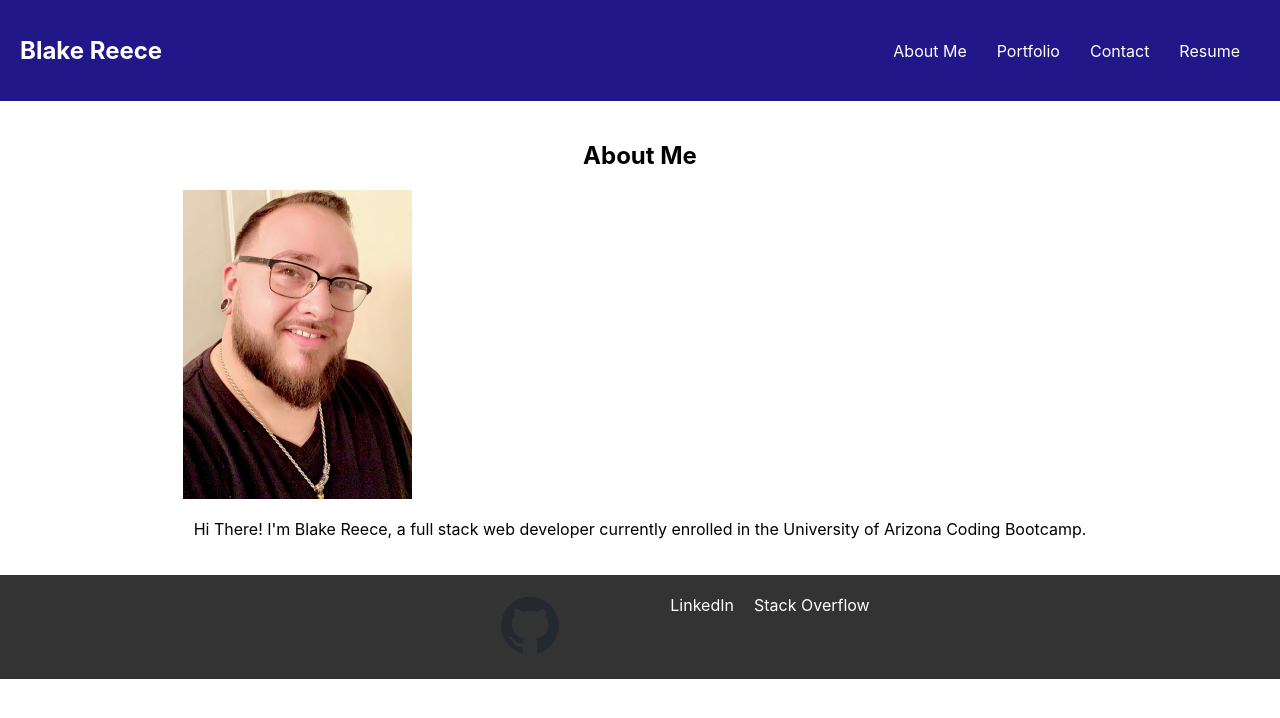
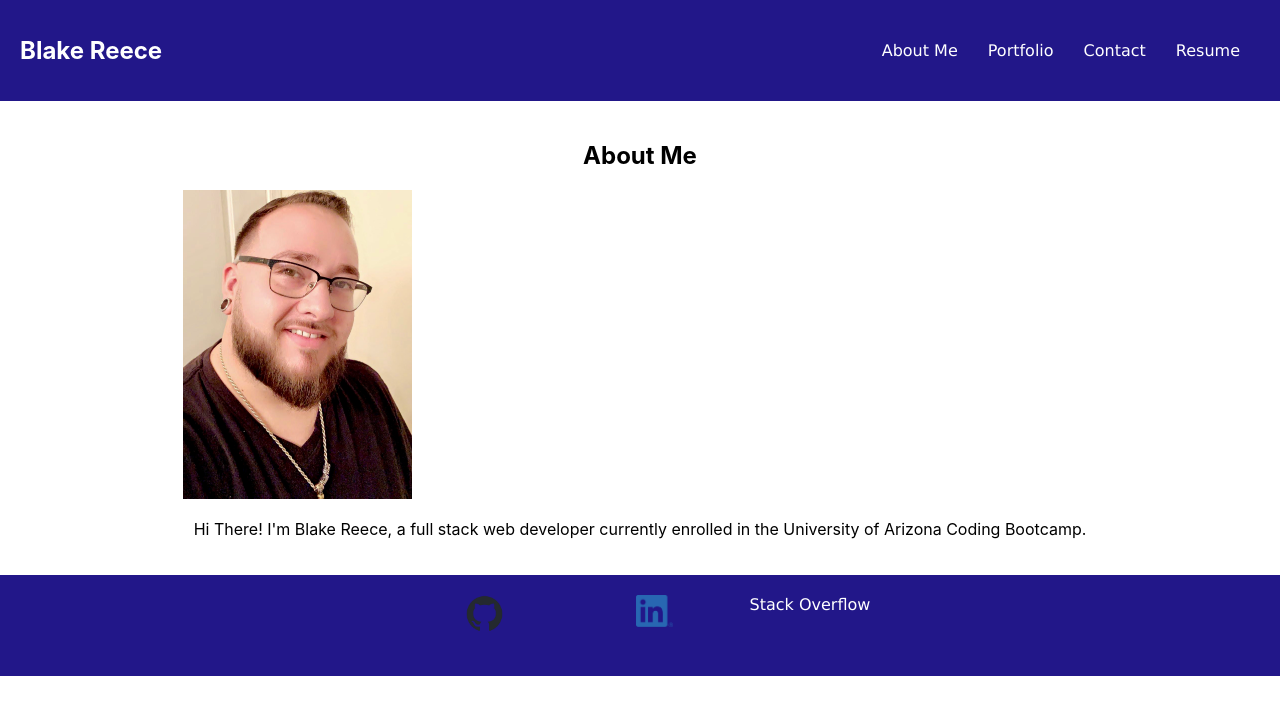
Before and after one commit to BlakeReece3/React-Portfolio, a React (Create React App) app in the folder portfolio/: page / in a window 1280 px wide. Shown: the top 718 px of the page. Built offline with nearby package versions, Linux system fonts and the light colour scheme.

Commit message:
added logos, changed css

```diff
--- a/portfolio/src/components/Footer.js
+++ b/portfolio/src/components/Footer.js
@@ -4,8 +4,8 @@ const Footer = () => {
   return (
     <footer>
       <ul>
-        <li><a href="https://github.com/BlakeReece3"><img src={require('../photos/github-mark.png')} alt="GitHub" /></a></li>
-        <li><a href="https://linkedin.com">LinkedIn</a></li>
+        <li><a href="https://github.com/BlakeReece3"><img src={require('../photos/github-mark.png')} alt="GitHub" className='logo'/></a></li>
+        <li><a href="https://www.linkedin.com/in/blake-reece"><img src={require('../photos/LI-In-Bug.png')} alt="LinkedIn" className='logo'/></a></li>
         <li><a href="https://stackoverflow.com">Stack Overflow</a></li>
       </ul>
     </footer>
--- a/portfolio/src/components/assets/Footer.css
+++ b/portfolio/src/components/assets/Footer.css
@@ -1,5 +1,5 @@
 footer {
-    background-color: #333;
+    background-color:  #221789;
     color: #fff;
     padding: 20px;
     text-align: center;
@@ -15,6 +15,7 @@ footer {
 
   li {
     margin: 0 10px;
+    font-family: Verdana, Geneva, Tahoma, sans-serif;
   }
 
   a {
@@ -25,3 +26,10 @@ footer {
   a:hover {
     color: #ffcc00;
   }
+
+  .logo {
+    width: 150px;
+      height: auto;
+      margin-bottom: 20px;
+      cursor: pointer;
+  }
```
Also changed, not shown: portfolio/src/index.css (line endings or trailing spaces), portfolio/src/photos/LI-In-Bug.png (added).
